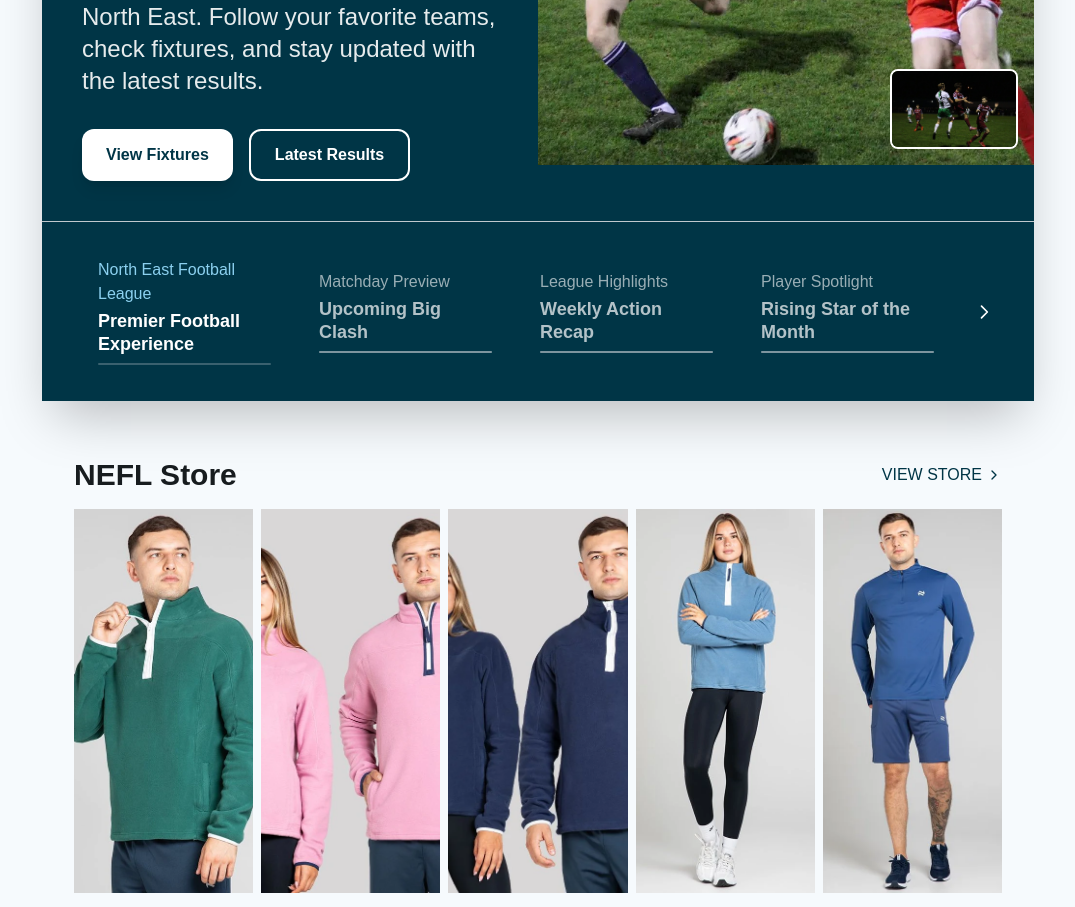
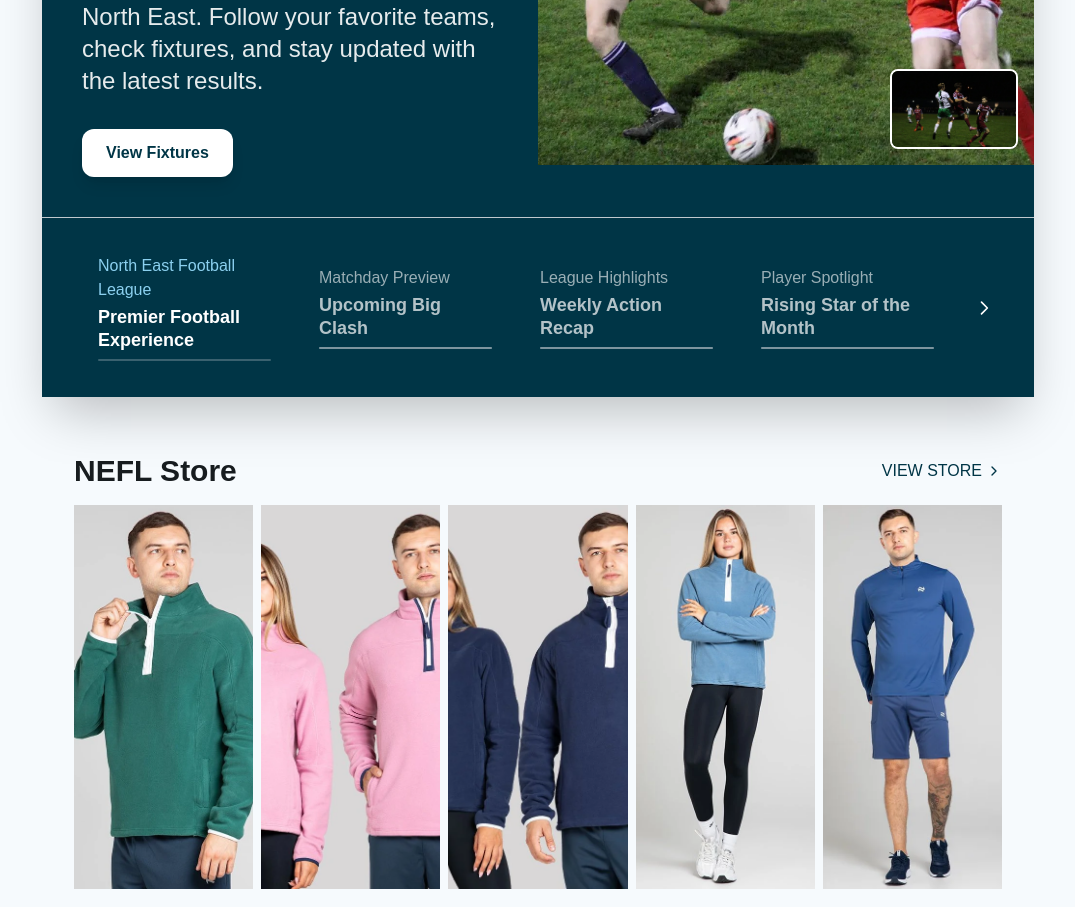
Before and after one commit to AllenGleeson/nefl-frontend, a Next.js app: page /news in a window 1280 px wide. Shown: the part 2040-2947 px from the top of the page, without its empty margins (102-1177 px from the left). Built offline with nearby package versions, Linux system fonts and the light colour scheme.

Commit message:
Updated hero

```diff
--- a/src/components/Home/HeroCarousel.tsx
+++ b/src/components/Home/HeroCarousel.tsx
@@ -1,7 +1,10 @@
 "use client";
 import { useState, useEffect, useRef } from "react";
 import Image from "next/image";
+import Link from "next/link";
+import { newsPosts } from "@/data/newsPosts";
 
+// Map slides to newsPosts - using first 10 posts
 const slides = [
   {
     id: 0,
@@ -9,8 +12,8 @@ const slides = [
     title: "Premier Football Experience",
     desc: "The premier football league in the North East. Follow your favorite teams, check fixtures, and stay updated with the latest results.",
     cta1: "View Fixtures",
-    cta2: "Latest Results",
     img: "/images/news/news-9.webp",
+    slug: newsPosts[0]?.slug || "",
   },
   {
     id: 1,
@@ -18,8 +21,8 @@ const slides = [
     title: "Upcoming Big Clash",
     desc: "Don't miss this weekend's big clash — get your tickets now and support your team!",
     cta1: "Buy Tickets",
-    cta2: "Match Preview",
     img: "/images/news/news-2.webp",
+    slug: newsPosts[1]?.slug || "",
   },
   {
     id: 2,
@@ -27,8 +30,8 @@ const slides = [
     title: "Weekly Action Recap",
     desc: "Catch up with last week's goals, saves, and key moments in our highlights reel.",
     cta1: "Watch Highlights",
-    cta2: "Read Report",
     img: "/images/news/news-10.webp",
+    slug: newsPosts[2]?.slug || "",
   },
   {
     id: 3,
@@ -36,8 +39,8 @@ const slides = [
     title: "Rising Star of the Month",
     desc: "Meet the young talent making waves in the league. Discover their journey from academy to first team.",
     cta1: "Read Profile",
-    cta2: "View Stats",
     img: "/images/news/news-11.webp",
+    slug: newsPosts[3]?.slug || "",
   },
   {
     id: 4,
@@ -45,8 +48,8 @@ const slides = [
     title: "January Window Updates",
     desc: "Stay informed about all the latest transfers, signings, and contract renewals across the league.",
     cta1: "View Transfers",
-    cta2: "Rumors",
     img: "/images/news/news-5.webp",
+    slug: newsPosts[4]?.slug || "",
   },
   {
     id: 5,
@@ -54,8 +57,8 @@ const slides = [
     title: "Tactical Breakdown",
     desc: "Deep dive into the strategies, formations, and key moments that shaped this week's biggest matches.",
     cta1: "Read Analysis",
-    cta2: "Watch Video",
     img: "/images/news/news-6.webp",
+    slug: newsPosts[5]?.slug || "",
   },
   {
     id: 6,
@@ -63,8 +66,8 @@ const slides = [
     title: "Community Stories",
     desc: "Celebrate the passionate fans, local heroes, and community initiatives that make our league special.",
     cta1: "Share Story",
-    cta2: "Join Community",
     img: "/images/news/news-9.webp",
+    slug: newsPosts[6]?.slug || "",
   },
   {
     id: 7,
@@ -72,8 +75,8 @@ const slides = [
     title: "Academy Excellence",
     desc: "Discover how our youth academies are developing the next generation of football stars.",
     cta1: "Academy Info",
-    cta2: "Apply Now",
     img: "/images/news/news-2.webp",
+    slug: newsPosts[7]?.slug || "",
   },
   {
     id: 8,
@@ -81,8 +84,8 @@ const slides = [
     title: "Fair Play Focus",
     desc: "Learn about the latest rule changes, VAR updates, and how we're improving the game experience.",
     cta1: "Rule Changes",
-    cta2: "Referee Training",
     img: "/images/news/news-10.webp",
+    slug: newsPosts[8]?.slug || "",
   },
   {
     id: 9,
@@ -90,8 +93,8 @@ const slides = [
     title: "Championship Race",
     desc: "Follow the thrilling title race as teams battle for glory in the most competitive season yet.",
     cta1: "League Table",
-    cta2: "Fixtures",
     img: "/images/news/news-11.webp",
+    slug: newsPosts[9]?.slug || "",
   },
 ];
 
@@ -173,12 +176,14 @@ export default function HeroCarousel() {
               {slides[active].desc}
             </p>
             <div className="flex flex-col sm:flex-row gap-3 sm:gap-4 justify-center md:justify-start">
-              <button className="bg-[var(--md-surface-container-lowest)] text-[var(--md-primary)] px-4 sm:px-6 py-2 sm:py-3 rounded-lg sm:rounded-xl font-semibold hover:bg-[var(--md-surface-container-low)] transition-all duration-200 shadow-lg hover:shadow-xl text-sm sm:text-base">
-                {slides[active].cta1}
-              </button>
-              <button className="border-2 border-[var(--md-on-primary)] text-[var(--md-on-primary)] px-4 sm:px-6 py-2 sm:py-3 rounded-lg sm:rounded-xl font-semibold hover:bg-[var(--md-on-primary)] hover:text-[var(--md-primary)] transition-all duration-200 text-sm sm:text-base">
-                {slides[active].cta2}
-              </button>
+              {slides[active].slug && (
+                <Link
+                  href={`/news/${slides[active].slug}`}
+                  className="bg-[var(--md-surface-container-lowest)] text-[var(--md-primary)] px-4 sm:px-6 py-2 sm:py-3 rounded-lg sm:rounded-xl font-semibold hover:bg-[var(--md-surface-container-low)] transition-all duration-200 shadow-lg hover:shadow-xl text-sm sm:text-base text-center"
+                >
+                  {slides[active].cta1}
+                </Link>
+              )}
             </div>
           </div>
         </div>
```
